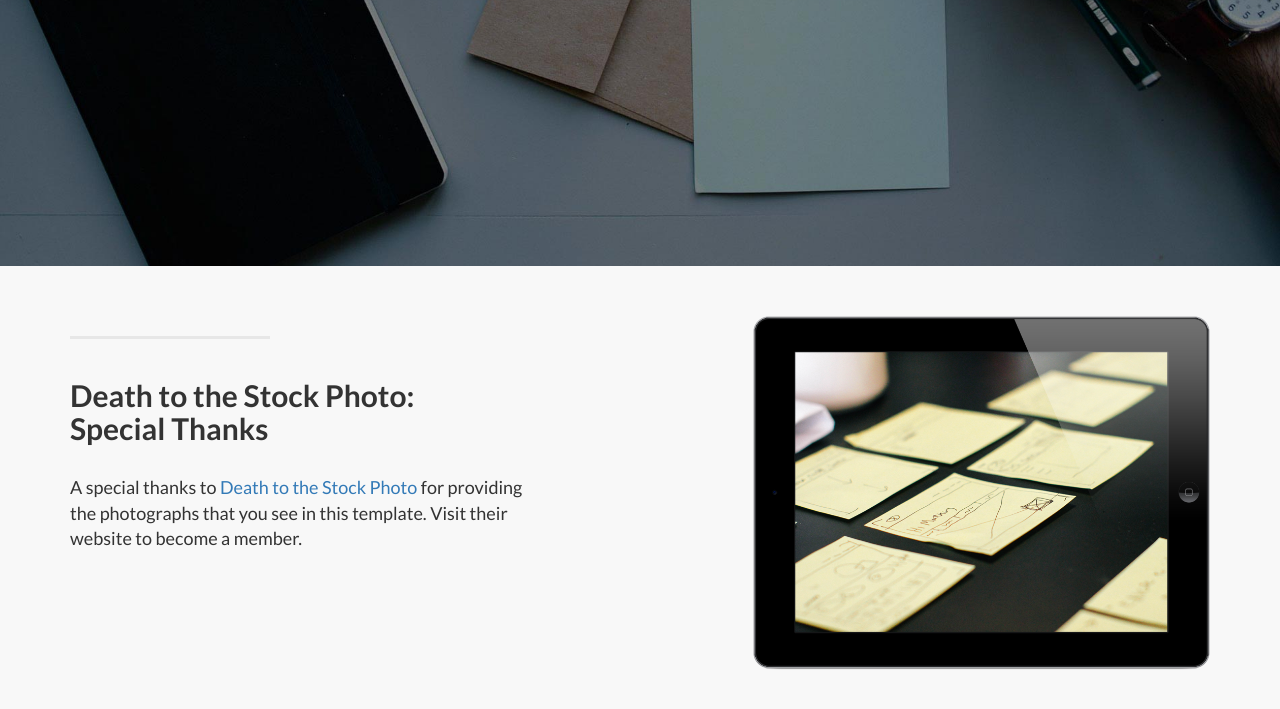
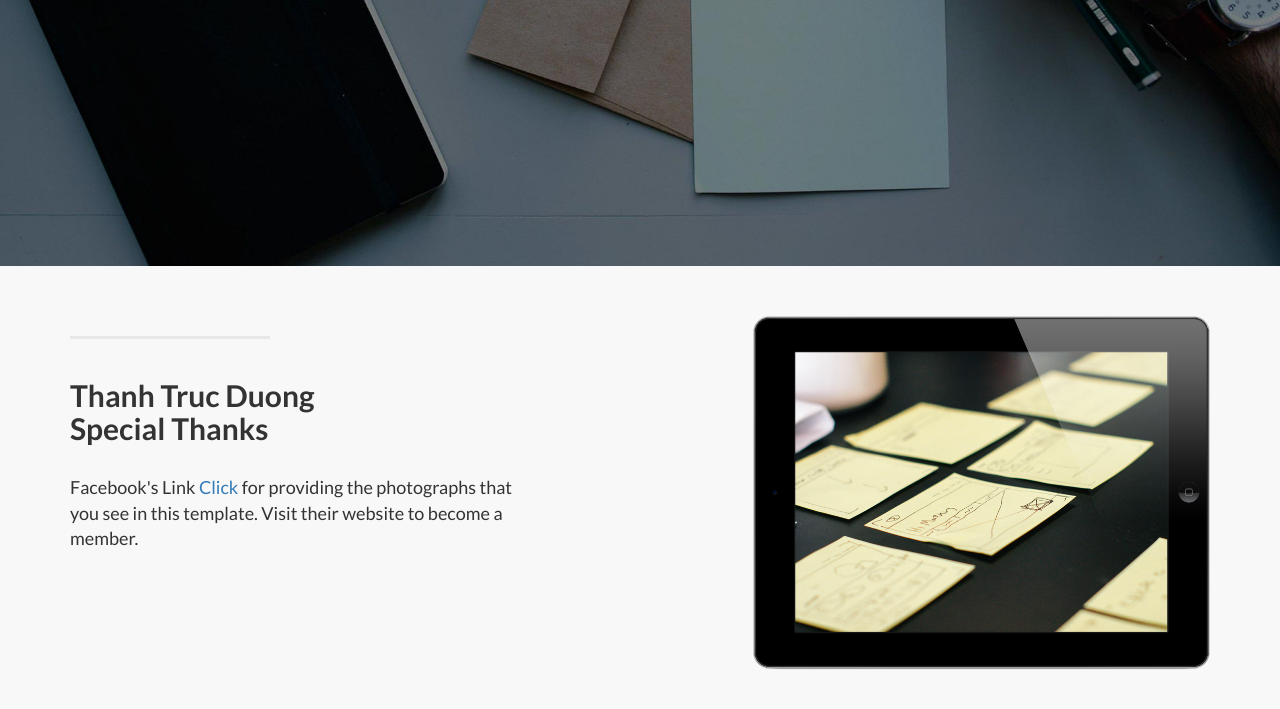
Before and after one commit to thien0411/nguyen-thien, a plain HTML site: page index.html in a window 1280 px wide. Shown: the part 511-1220 px from the top of the page. Drawn offline with Linux system fonts and the light colour scheme.

Commit message:
Update index.html

```diff
--- a/index.html
+++ b/index.html
@@ -107,8 +107,8 @@
                 <div class="col-lg-5 col-sm-6">
                     <hr class="section-heading-spacer">
                     <div class="clearfix"></div>
-                    <h2 class="section-heading">Death to the Stock Photo:<br>Special Thanks</h2>
-                    <p class="lead">A special thanks to <a target="_blank" href="http://join.deathtothestockphoto.com/">Death to the Stock Photo</a> for providing the photographs that you see in this template. Visit their website to become a member.</p>
+                    <h2 class="section-heading">Thanh Truc Duong<br>Special Thanks</h2>
+                    <p class="lead">Facebook's Link <a target="_blank" href="https://www.facebook.com/thanhtruc.duong.5?fref=ts">Click</a> for providing the photographs that you see in this template. Visit their website to become a member.</p>
                 </div>
                 <div class="col-lg-5 col-lg-offset-2 col-sm-6">
                     <img class="img-responsive" src="img/ipad.png" alt="">
```
